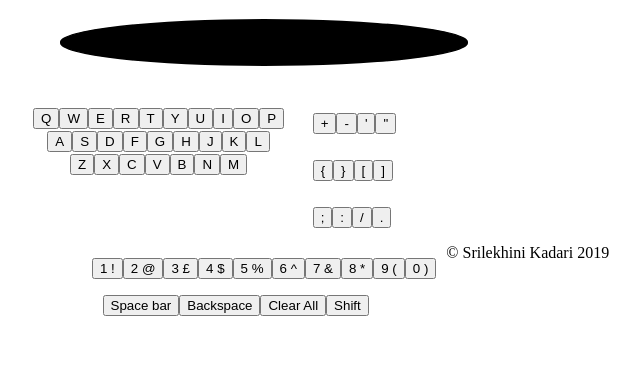
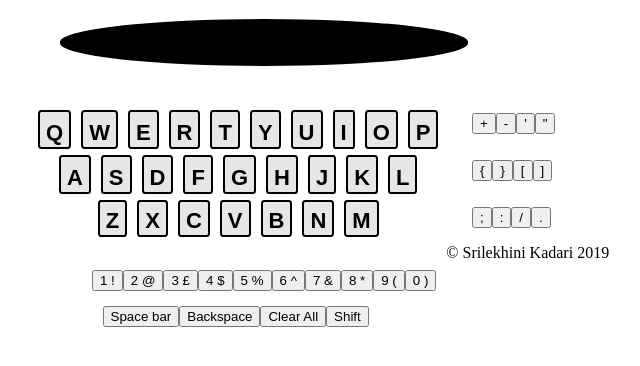
Before and after one commit to Agun10/Keyboard-App, a website: page index.html in a window 1280 px wide. Shown: the part 246-612 px from the top of the page, without its empty margins (376-1016 px from the left). Drawn offline with Linux system fonts and the light colour scheme.

Commit message:
added styling to letter button

```diff
--- a/stylesheets/index.css
+++ b/stylesheets/index.css
@@ -128,3 +128,15 @@ header {
 	background-color: #000000;
 	border: 2px solid black;
 }
+
+button.letter {
+	color: black;
+	text-align: center;
+	padding-top: 2%;
+	margin: 2px 5px;
+	border-radius: 10%;
+	border: 2px solid black;
+	font-size: 22px;
+	font-weight: bold;
+	background-color: #e6e6e6;
+}
```
